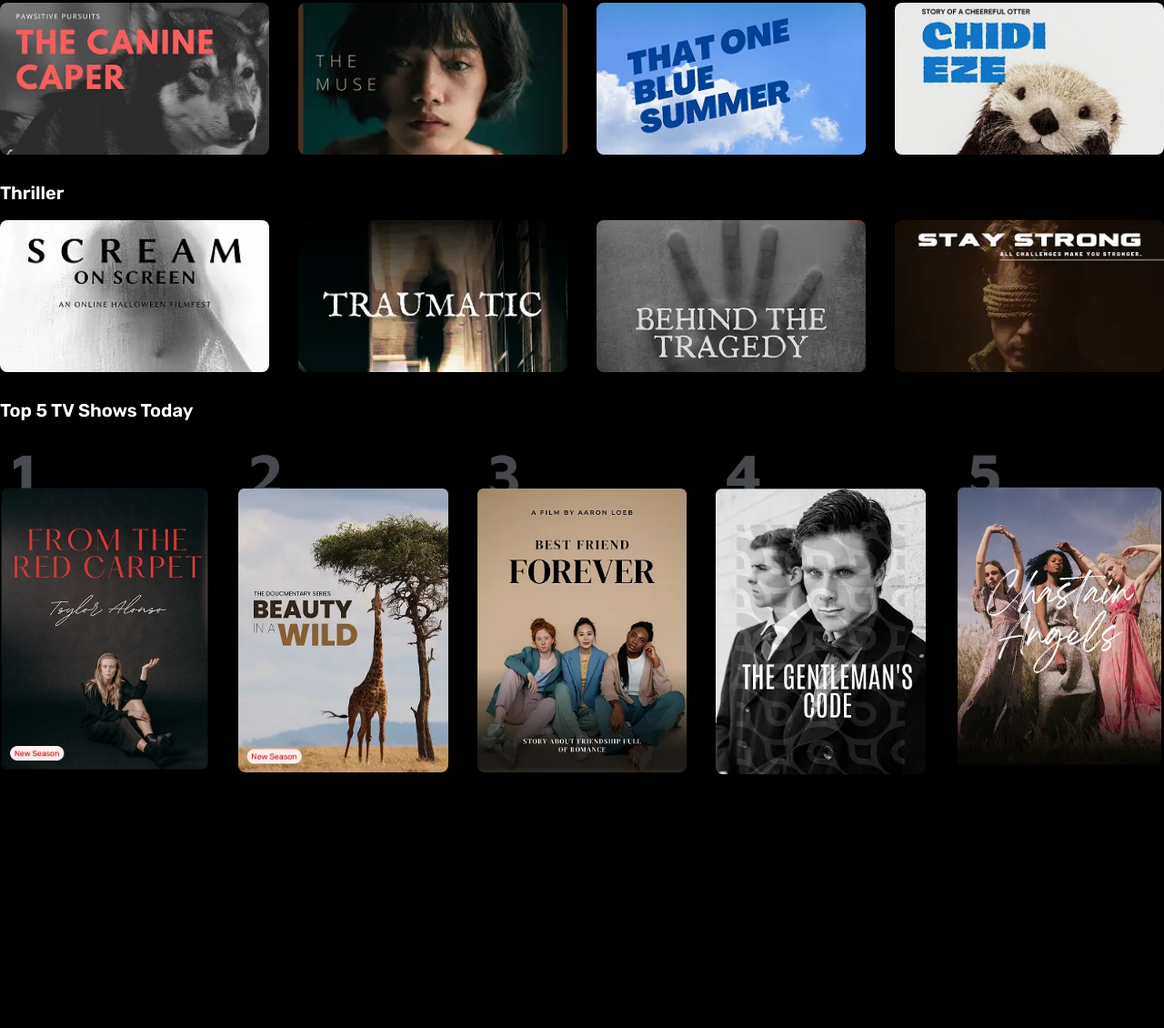
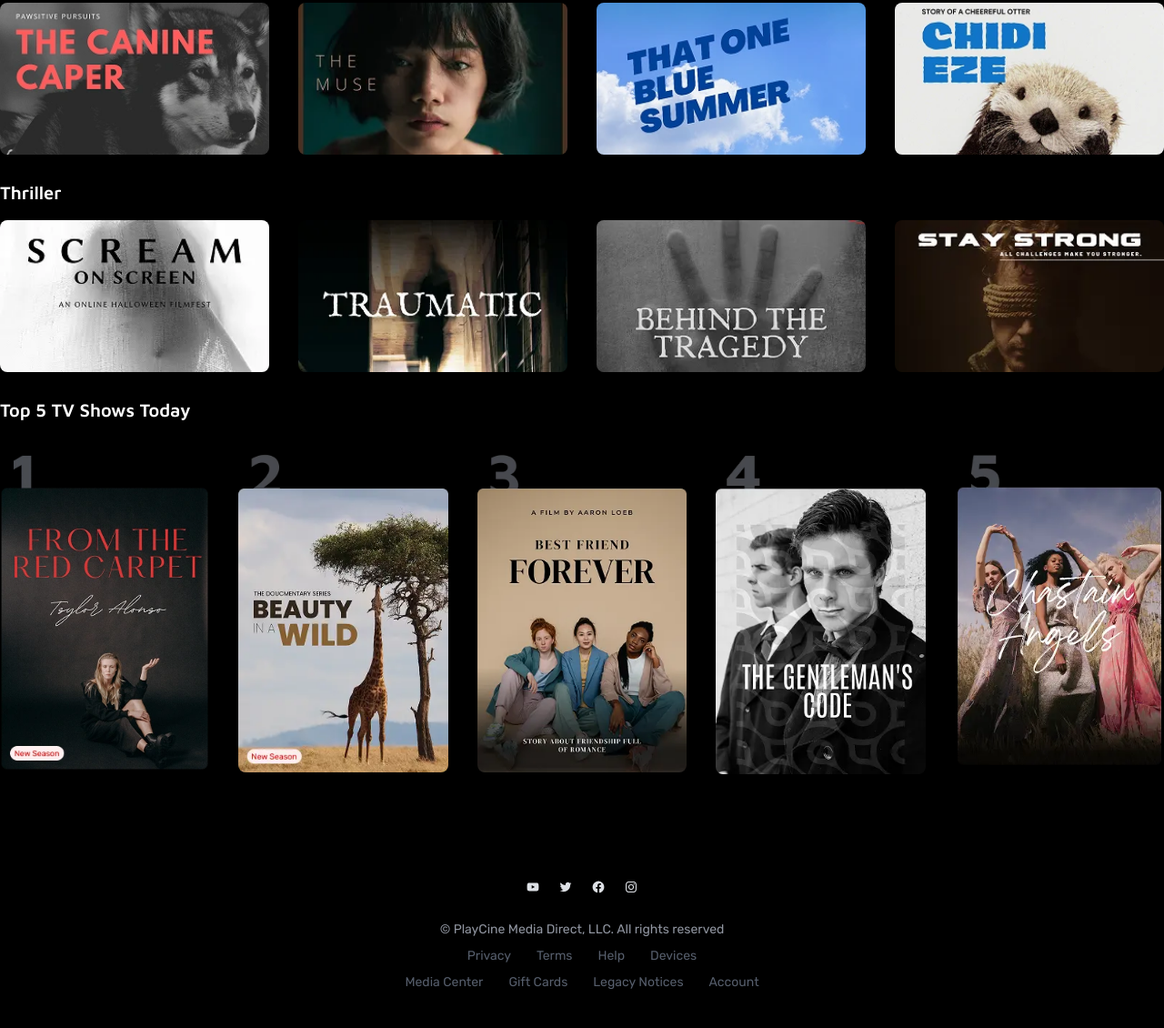
Before and after one commit to AbdullahAtallah/PLAYCINE-Project, a website: page index.html in a window 1280 px wide. Shown: the part 1558-2688 px from the top of the page at 91% size. Before the commit the page ends 2437 px from the top, so only its background shows below. Drawn offline with Linux system fonts and the light colour scheme.

Commit message:
create footer section

```diff
--- a/index.html
+++ b/index.html
@@ -93,124 +93,110 @@
 
         <section>
             <div class="container mx-auto px-5 sm:px-0">
-                <h2 class="text-primary font-semibold text-xl mb-4">Trending Now</h2>
+
+                <h2 class="text-primary font-semibold text-xl font-headers mb-4">Trending Now</h2>
                 <div class="grid grid-cols-1 md:grid-cols-2 lg:grid-cols-4 gap-8 mb-7">
                     <div class="relative group hover:opacity-60 hover:scale-105 transition">
                         <a href="#"><img src="./assets/img/Movies/Under Investigation.webp "
                                 class=" rounded-lg w-full" />
                             <i class="fa-solid fa-circle-play text-theme absolute top-1/2 left-1/2 -translate-x-1/2 -translate-y-1/2 text-5xl
                              opacity-0 group-hover:opacity-100"></i></a>
-
                     </div>
                     <div class="relative group hover:opacity-60 hover:scale-105 transition">
                         <a href="#"><img src="./assets/img/Movies/Right Time.webp "
                                 class=" rounded-lg w-full" />
                             <i class="fa-solid fa-circle-play text-theme absolute top-1/2 left-1/2 -translate-x-1/2 -translate-y-1/2 text-5xl
                              opacity-0 group-hover:opacity-100"></i></a>
-
                     </div>
                     <div class="relative group hover:opacity-60 hover:scale-105 transition">
                         <a href="#"><img src="./assets/img/Movies/Breaking The Veil.webp "
                                 class=" rounded-lg w-full" />
                             <i class="fa-solid fa-circle-play text-theme absolute top-1/2 left-1/2 -translate-x-1/2 -translate-y-1/2 text-5xl
                              opacity-0 group-hover:opacity-100"></i></a>
-
                     </div>
                     <div class="relative group hover:opacity-60 hover:scale-105 transition">
                         <a href="#"><img src="./assets/img/Movies/The New Roommate.webp "
                                 class=" rounded-lg w-full" />
                             <i class="fa-solid fa-circle-play text-theme absolute top-1/2 left-1/2 -translate-x-1/2 -translate-y-1/2 text-5xl
                              opacity-0 group-hover:opacity-100"></i></a>
-
                     </div>
                 </div>
 
-                <h2 class="text-primary font-semibold text-xl mb-4">Because You Watched "The Abyss"</h2>
+                <h2 class="text-primary font-semibold text-xl font-headers mb-4">Because You Watched "The Abyss"</h2>
                 <div class="grid grid-cols-1 md:grid-cols-2 lg:grid-cols-4 gap-8 mb-7">
                     <div class="relative group hover:opacity-60 hover:scale-105 transition">
                         <a href="#"><img src="./assets/img/Movies/Amaizing Ocean.webp "
                                 class=" rounded-lg w-full" />
                             <i class="fa-solid fa-circle-play text-theme absolute top-1/2 left-1/2 -translate-x-1/2 -translate-y-1/2 text-5xl
                              opacity-0 group-hover:opacity-100"></i></a>
-
                     </div>
                     <div class="relative group hover:opacity-60 hover:scale-105 transition">
                         <a href="#"><img src="./assets/img/Movies/En Route.webp "
                                 class=" rounded-lg w-full" />
                             <i class="fa-solid fa-circle-play text-theme absolute top-1/2 left-1/2 -translate-x-1/2 -translate-y-1/2 text-5xl
                              opacity-0 group-hover:opacity-100"></i></a>
-
                     </div>
                     <div class="relative group hover:opacity-60 hover:scale-105 transition">
                         <a href="#"><img src="./assets/img/Movies/Faith.webp "
                                 class=" rounded-lg w-full" />
                             <i class="fa-solid fa-circle-play text-theme absolute top-1/2 left-1/2 -translate-x-1/2 -translate-y-1/2 text-5xl
                              opacity-0 group-hover:opacity-100"></i></a>
-
                     </div>
                     <div class="relative group hover:opacity-60 hover:scale-105 transition">
                         <a href="#"><img src="./assets/img/Movies/The Dark Places.webp "
                                 class=" rounded-lg w-full" />
                             <i class="fa-solid fa-circle-play text-theme absolute top-1/2 left-1/2 -translate-x-1/2 -translate-y-1/2 text-5xl
                              opacity-0 group-hover:opacity-100"></i></a>
-
                     </div>
                 </div>
 
-                <h2 class="text-primary font-semibold text-xl mb-4">Continue Watching</h2>
+                <h2 class="text-primary font-semibold text-xl font-headers mb-4">Continue Watching</h2>
                 <div class="grid grid-cols-1 md:grid-cols-2 lg:grid-cols-4 gap-8 mb-7">
                     <div class="relative group hover:opacity-60 hover:scale-105 transition">
                         <a href="#"><img src="./assets/img/Movies/The Abyss.webp"
                                 class=" rounded-lg w-full" />
                             <i class="fa-solid fa-circle-play text-theme absolute top-1/2 left-1/2 -translate-x-1/2 -translate-y-1/2 text-5xl
                              opacity-0 group-hover:opacity-100"></i></a>
-
                     </div>
                     <div class="relative group hover:opacity-60 hover:scale-105 transition">
                         <a href="#"><img src="./assets/img/Movies/Chronicles.webp "
                                 class=" rounded-lg w-full" />
                             <i class="fa-solid fa-circle-play text-theme absolute top-1/2 left-1/2 -translate-x-1/2 -translate-y-1/2 text-5xl
                              opacity-0 group-hover:opacity-100"></i></a>
-
                     </div>
                     <div class="relative group hover:opacity-60 hover:scale-105 transition">
                         <a href="#"><img src="./assets/img/Movies/Lost In The Jungle.webp"
                                 class=" rounded-lg w-full" />
                             <i class="fa-solid fa-circle-play text-theme absolute top-1/2 left-1/2 -translate-x-1/2 -translate-y-1/2 text-5xl
                              opacity-0 group-hover:opacity-100"></i></a>
-
                     </div>
                     <div class="relative group hover:opacity-60 hover:scale-105 transition">
                         <a href="#"><img src="./assets/img/Movies/The Stellar Journey.webp "
                                 class=" rounded-lg w-full" />
                             <i class="fa-solid fa-circle-play text-theme absolute top-1/2 left-1/2 -translate-x-1/2 -translate-y-1/2 text-5xl
                              opacity-0 group-hover:opacity-100"></i></a>
-
                     </div>
                 </div>
 
-                <h2 class="text-primary font-semibold text-xl mb-4">Popular Family Movies</h2>
+                <h2 class="text-primary font-semibold text-xl font-headers mb-4">Popular Family Movies</h2>
                 <div class="grid grid-cols-1 md:grid-cols-2 lg:grid-cols-4 gap-8 mb-7">
                     <div class="relative group hover:opacity-60 hover:scale-105 transition">
                         <a href="#"><img src="./assets/img/Movies/The Canine Caper.webp"
                                 class=" rounded-lg w-full" />
                             <i class="fa-solid fa-circle-play text-theme absolute top-1/2 left-1/2 -translate-x-1/2 -translate-y-1/2 text-5xl
                              opacity-0 group-hover:opacity-100"></i></a>
-
                     </div>
                     <div class="relative group hover:opacity-60 hover:scale-105 transition">
                         <a href="#"><img src="./assets/img/Movies/The Muse.webp "
                                 class=" rounded-lg w-full" />
                             <i class="fa-solid fa-circle-play text-theme absolute top-1/2 left-1/2 -translate-x-1/2 -translate-y-1/2 text-5xl
                              opacity-0 group-hover:opacity-100"></i></a>
-
                     </div>
                     <div class="relative group hover:opacity-60 hover:scale-105 transition">
                         <a href="#"><img src="./assets/img/Movies/That One Blue Summer.webp "
                                 class=" rounded-lg w-full" />
                             <i class="fa-solid fa-circle-play text-theme absolute top-1/2 left-1/2 -translate-x-1/2 -translate-y-1/2 text-5xl
                              opacity-0 group-hover:opacity-100"></i></a>
-
                     </div>
                     <div class="relative group hover:opacity-60 hover:scale-105 transition">
                         <a href="#"><img src="./assets/img/Movies/Chidi Eze.webp"
@@ -220,89 +206,96 @@
                     </div>
                 </div>
 
-                <h2 class="text-primary font-semibold text-xl mb-4">Thriller</h2>
+                <h2 class="text-primary font-semibold text-xl font-headers mb-4">Thriller</h2>
                 <div class="grid grid-cols-1 md:grid-cols-2 lg:grid-cols-4 gap-8 mb-7">
                     <div class="relative group hover:opacity-60 hover:scale-105 transition">
                         <a href="#"><img src="./assets/img/Movies/Scream On Screen.webp"
                                 class=" rounded-lg w-full" />
                             <i class="fa-solid fa-circle-play text-theme absolute top-1/2 left-1/2 -translate-x-1/2 -translate-y-1/2 text-5xl
                              opacity-0 group-hover:opacity-100"></i></a>
-
                     </div>
                     <div class="relative group hover:opacity-60 hover:scale-105 transition">
                         <a href="#"><img src="./assets/img/Movies/Traumatic.webp"
                                 class=" rounded-lg w-full" />
                             <i class="fa-solid fa-circle-play text-theme absolute top-1/2 left-1/2 -translate-x-1/2 -translate-y-1/2 text-5xl
                              opacity-0 group-hover:opacity-100"></i></a>
-
                     </div>
                     <div class="relative group hover:opacity-60 hover:scale-105 transition">
                         <a href="#"><img src="./assets/img/Movies/Behind The Tragedy.webp "
                                 class=" rounded-lg w-full" />
                             <i class="fa-solid fa-circle-play text-theme absolute top-1/2 left-1/2 -translate-x-1/2 -translate-y-1/2 text-5xl
                              opacity-0 group-hover:opacity-100"></i></a>
-
                     </div>
                     <div class="relative group hover:opacity-60 hover:scale-105 transition">
                         <a href="#"><img src="./assets/img/Movies/Stay Strong.webp"
                                 class=" rounded-lg w-full" />
                             <i class="fa-solid fa-circle-play text-theme absolute top-1/2 left-1/2 -translate-x-1/2 -translate-y-1/2 text-5xl
                              opacity-0 group-hover:opacity-100"></i></a>
-
                     </div>
                 </div>
 
-                 <h2 class="text-primary font-semibold text-xl mb-4">Top 5 TV Shows Today</h2>
-                <div class="grid grid-cols-1 md:grid-cols-2 lg:grid-cols-5 gap-8 mb-7">
+                 <h2 class="text-primary font-semibold text-xl font-headers mb-4">Top 5 TV Shows Today</h2>
+                <div class="grid grid-cols-1 md:grid-cols-2 lg:grid-cols-5 gap-8 mb-7 pb-12">
                     <div class="relative group hover:opacity-60 hover:scale-105 transition">
                         <a href="#"><img src="./assets/img/Movies/From The Red Carpet.webp"
                                 class=" rounded-lg w-full" />
                             <i class="fa-solid fa-circle-play text-theme absolute top-1/2 left-1/2 -translate-x-1/2 -translate-y-1/2 text-5xl
                              opacity-0 group-hover:opacity-100"></i></a>
-
                     </div>
                     <div class="relative group hover:opacity-60 hover:scale-105 transition">
                         <a href="#"><img src="./assets/img/Movies/Beauty In A Wild.webp"
                                 class=" rounded-lg w-full" />
                             <i class="fa-solid fa-circle-play text-theme absolute top-1/2 left-1/2 -translate-x-1/2 -translate-y-1/2 text-5xl
                              opacity-0 group-hover:opacity-100"></i></a>
-
                     </div>
                     <div class="relative group hover:opacity-60 hover:scale-105 transition">
                         <a href="#"><img src="./assets/img/Movies/Best Friend Forever.webp "
                                 class=" rounded-lg w-full" />
                             <i class="fa-solid fa-circle-play text-theme absolute top-1/2 left-1/2 -translate-x-1/2 -translate-y-1/2 text-5xl
                              opacity-0 group-hover:opacity-100"></i></a>
-
                     </div>
                     <div class="relative group hover:opacity-60 hover:scale-105 transition">
                         <a href="#"><img src="./assets/img/Movies/The Gentleman's Code.webp"
                                 class=" rounded-lg w-full" />
                             <i class="fa-solid fa-circle-play text-theme absolute top-1/2 left-1/2 -translate-x-1/2 -translate-y-1/2 text-5xl
                              opacity-0 group-hover:opacity-100"></i></a>
-
                     </div>
                      <div class="relative group hover:opacity-60 hover:scale-105 transition">
                         <a href="#"><img src="./assets/img/Movies/Chastain Angels.webp"
                                 class=" rounded-lg w-full" />
                             <i class="fa-solid fa-circle-play text-theme absolute top-1/2 left-1/2 -translate-x-1/2 -translate-y-1/2 text-5xl
                              opacity-0 group-hover:opacity-100"></i></a>
-
                     </div>
                 </div>
+            </div>
+        </section>
+    </main>
 
-
-
-
-            </div>
+        <footer class="py-10">
+            <div class="flex items-center justify-center gap-5 mb-7">
+                <a href="#"><img src="./assets/img/logo/Logo youtube.svg" /></a>
+                <a href="#"><img src="./assets/img/logo/Logo twitter.svg" /></a>
+                <a href="#"><img src="./assets/img/logo/Logo facebook.svg" /></a>
+                <a href="#"><img src="./assets/img/logo/Logo instagram.svg" /></a>
             </div>
 
+            <div class="flex flex-col items-center justify-center gap-2">
+                <p class="text-[14px] text-[#9095A0]">© PlayCine Media Direct, LLC. All rights reserved</p>
+                <div class="flex gap-7 text-[14px] text-[#565E6C]">
+                    <a href="#" class="hover:text-secondery">Privacy</a>
+                    <a href="#" class="hover:text-secondery">Terms</a>
+                    <a href="#" class="hover:text-secondery">Help</a>
+                    <a href="#" class="hover:text-secondery">Devices</a>
+                </div>
+                <div class="flex gap-7 text-[14px] text-[#565E6C]">
+                    <a href="#" class="hover:text-secondery">Media Center</a>
+                    <a href="#" class="hover:text-secondery">Gift Cards</a>
+                    <a href="#" class="hover:text-secondery">Legacy Notices</a>
+                    <a href="#" class="hover:text-secondery">Account</a>
+                </div>
+            </div>
+        </footer>
 
-
-        </section>
-
-
-    </main>
 </body>
 
 </html>
```
Also changed, not shown: assets/css/output.css, assets/img/logo/Logo facebook.svg (added), assets/img/logo/Logo instagram.svg (added), assets/img/logo/Logo twitter.svg (added), assets/img/logo/Logo youtube.svg (added).
